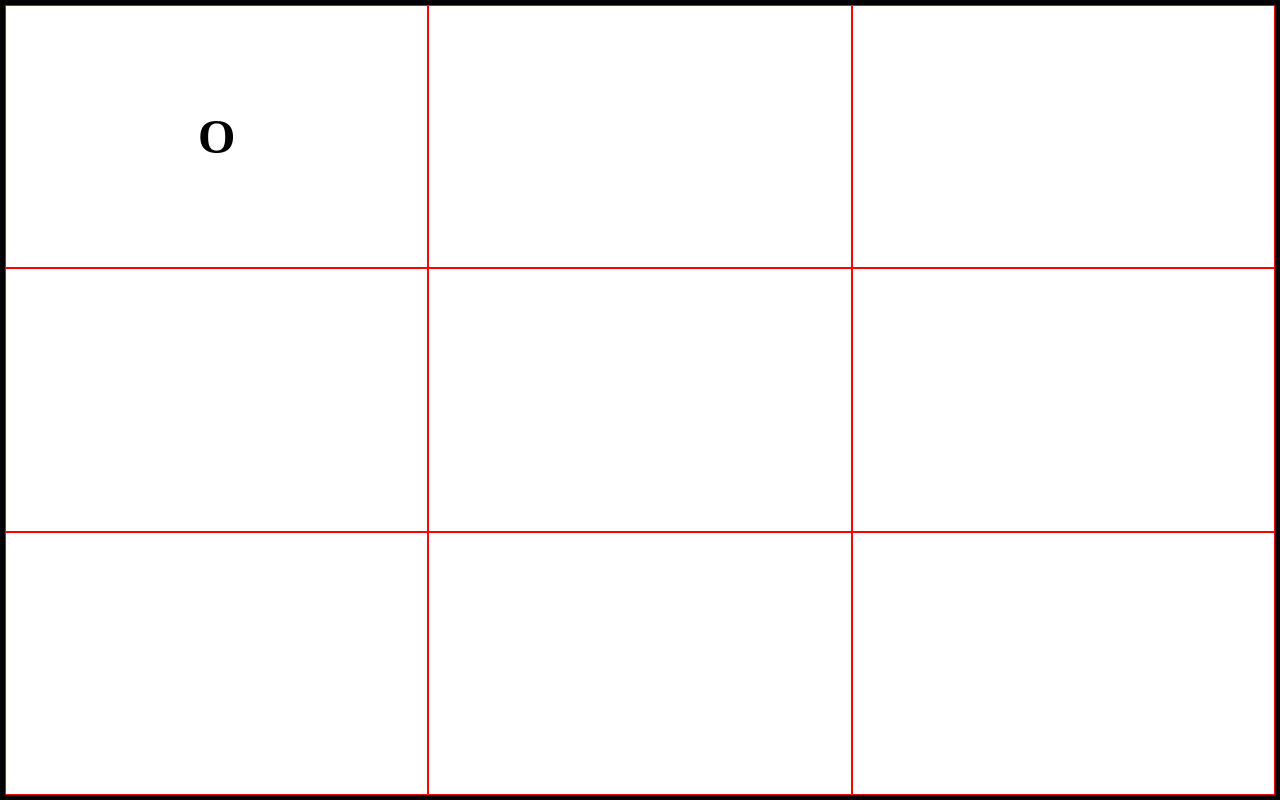
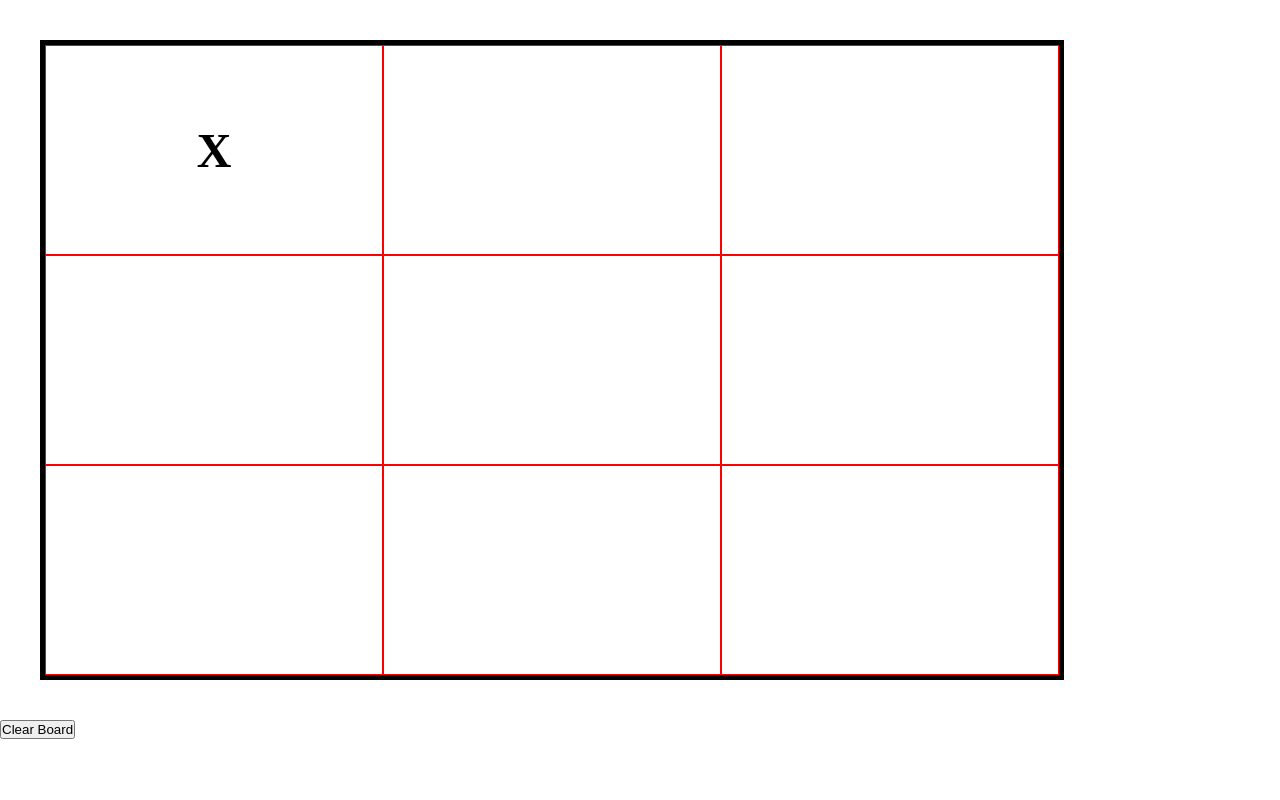
Before and after one commit to peacotton/tic-tac-toe, a plain HTML site: page index.html in a window 1280 px wide. Both pictures are taken after a click on the element 216 px from the left and 136 px from the top of the page. Drawn offline with Linux system fonts and the light colour scheme.

Commit message:
Move functions around and begin working on checkWinner

```diff
--- a/index.html
+++ b/index.html
@@ -20,5 +20,6 @@
         <div class="spot" id="7"></div>
         <div class="spot" id="8"></div>
     </div>
+    <button id="clearBoard">Clear Board</button>
 </body>
 </html>
--- a/script.js
+++ b/script.js
@@ -1,32 +1,94 @@
+let turn = 0;
+
 const Game = (() => {
   let gameboard = Array.from(Array(9));
-  let turn = 0;
-  let player;
+  const winningCombinations = [
+    [0,1,2],
+    [3,4,5],
+    [6,7,8],
+    [0,3,6],
+    [1,4,7],
+    [2,5,8],
+    [0,4,8],
+    [2,4,6]
+  ]
 
+  function resetGame() {
+    gameboard.fill(null);
+    turn = 0;
+  }
 
-  return {gameboard, turn, player}
+  function checkWinner() {
+    let xPositions = [];
+    let oPositions = [];
+    gameboard.filter(function(x, index){
+      if (x == 'X') {
+        xPositions.push(index);
+      } else if (x == 'O') {
+        oPositions.push(index);
+      }
+    });
+
+    console.log(`x pos: ${xPositions}`);
+    console.log(`o pos: ${oPositions}`);
+  }
+
+  function updateGame(x){
+    gameboard[x] = `${Player().marker}`;
+    turn++;
+    checkWinner();
+
+    // console.table(gameboard);
+    // console.log(turn);
+  }
+
+  return {updateGame, resetGame}
 })();
 
 const displayController = (() => {
   const spot = document.querySelectorAll('.spot');
-  spot.forEach(spot => spot.addEventListener('click', updateGame, {once: true}));
-  spot.forEach(spot => spot.addEventListener('click', x => {spot.textContent = `${Game.player}`}, {once: true}));
-  function updateGame(event) {
-    if (Game.turn % 2) {
-        Game.player = 'X'
-    } else {
-        Game.player = 'O'
+  const clearBoard = (() => {
+    function clear () {
+      spot.forEach(spot => spot.addEventListener('click', playRound, {once: true}));
+      spot.forEach(spot => spot.textContent = '');
+      Game.resetGame();
     }
-    Game.gameboard[parseInt(event.target.id)] = `${Game.player}`;
-    Game.turn++;
-    console.table(Game.gameboard);
-    console.log(Game.turn);
-    console.log(Game.player);
+    return {clear}
+  })();
+  clearBoard.clear();
+
+  function playRound(event){
+    let choice = parseInt(event.target.id);
+    event.target.textContent = `${Player().marker}`
+    Game.updateGame(choice);
   }
 
 
+  // function updateGame(event) {
+  //   if (Game.turn % 2) {
+  //       Game.player = 'O'
+  //   } else {
+  //       Game.player = 'X'
+  //   }
+  //   Game.gameboard[parseInt(event.target.id)] = `${Game.player}`;
+  //   Game.turn++;
+  //   console.table(Game.gameboard);
+  //   console.log(Game.turn);
+  //   console.log(Game.player);
+  // }
+
+  const clear = document.getElementById('clearBoard');
+  clear.addEventListener('click', clearBoard.clear);
+
 })();
 
-// const Player = name => {
+const Player = () => {
+  let marker;
+  if (turn % 2) {
+    marker = 'O';
+  } else {
+    marker = 'X';
+  }
 
-// }
+  return {marker}
+}
--- a/style.css
+++ b/style.css
@@ -10,8 +10,9 @@
     grid-template-columns: repeat(3, 1fr);
     grid-template-rows: repeat(3, 1fr);
     border: 5px solid black;
-    width: 100vw;
-    height: 100vh;
+    width: 80vw;
+    height: 80vh;
+    margin: 5vh;
 }
 
 .spot {
```
